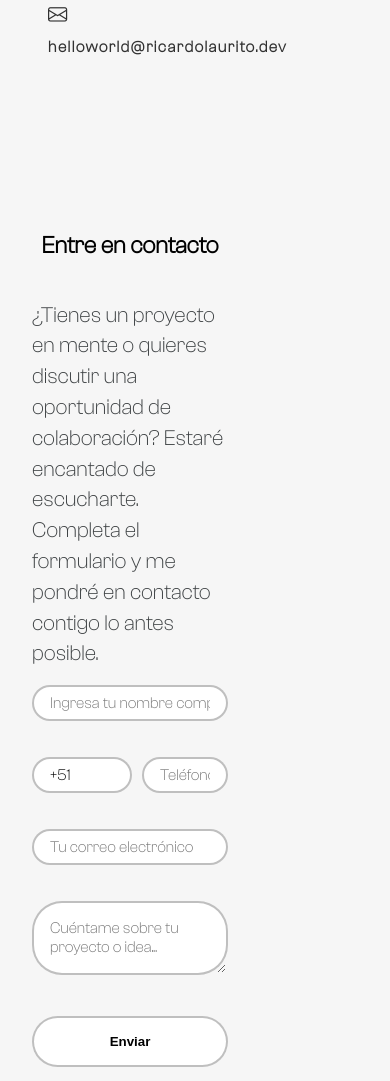
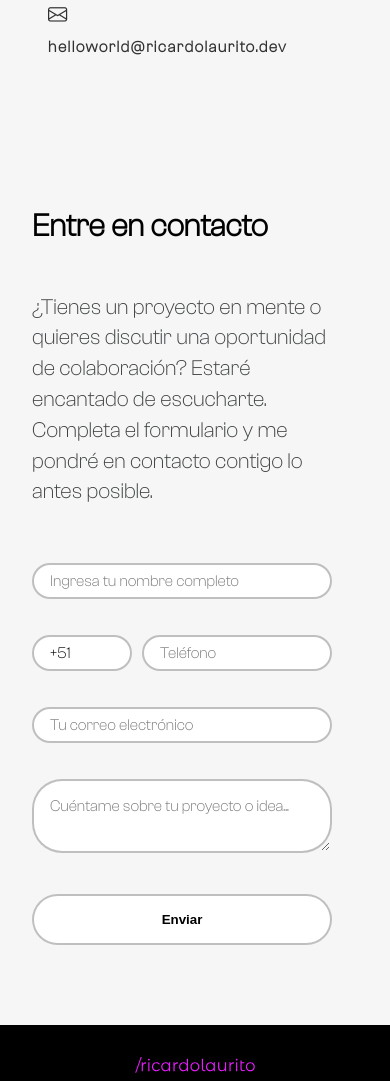
Before and after one commit to ricardolaurito/portfolio-v3, a plain HTML site: page index.html in a window 390 px wide. Shown: the part 8634-9715 px from the top of the page. Drawn offline with nearby package versions, Linux system fonts and the light colour scheme; no server answers; a web font is replaced by a local one.

Commit message:
Ajustando responsivo, zerado

```diff
--- a/assets/css/responsividade.css
+++ b/assets/css/responsividade.css
@@ -788,17 +788,24 @@
 
     .formulario-contato {
         width: 100%;
+        min-width: 300px;
     }
 
     .formulario-contato h2 {
-        font-size: 1.5rem;
-        margin: 1.5rem 0;
-        text-align: center;
+        font-size: 2rem;
+        width: 100%;
+    }
+
+    .formulario-contato p {
+        margin-bottom: 40px;
+        margin-top: 30px;
+
     }
 
     .input-container {
         width: 100%;
         margin-bottom: 1rem;
+
     }
 
     /* FOOTER */
@@ -827,6 +834,7 @@
 
     .social-links {
         justify-content: center;
+        align-items: start;
         gap: 1.5rem;
     }
 
@@ -835,8 +843,9 @@
     }
 
     .credits-column p {
-        margin: 1rem auto;
+        margin: 5rem auto;
         width: 100%;
+        max-width: 300px;
         text-align: center;
         font-size: 0.9rem;
     }
```
Also changed, not shown: index.html (+1 -3 lines).
